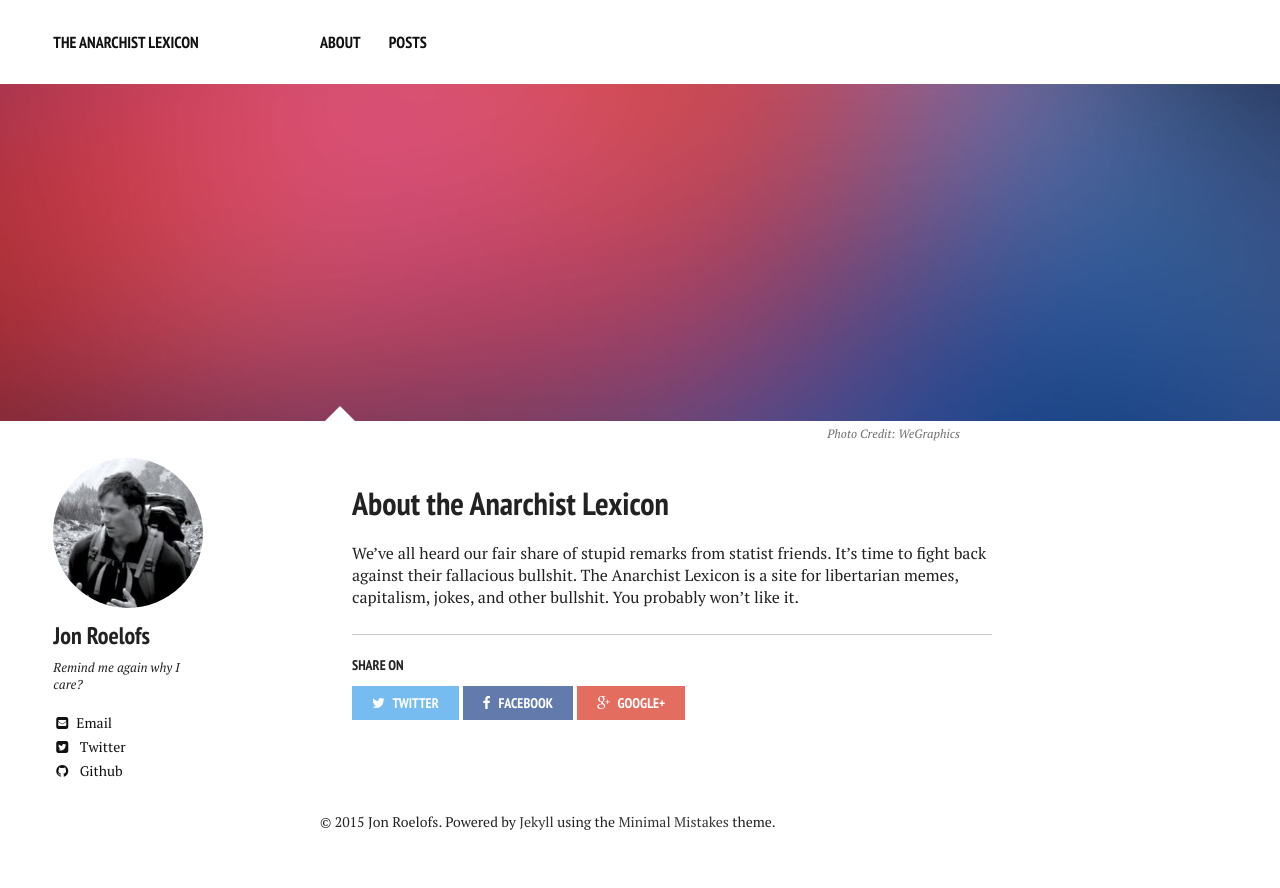
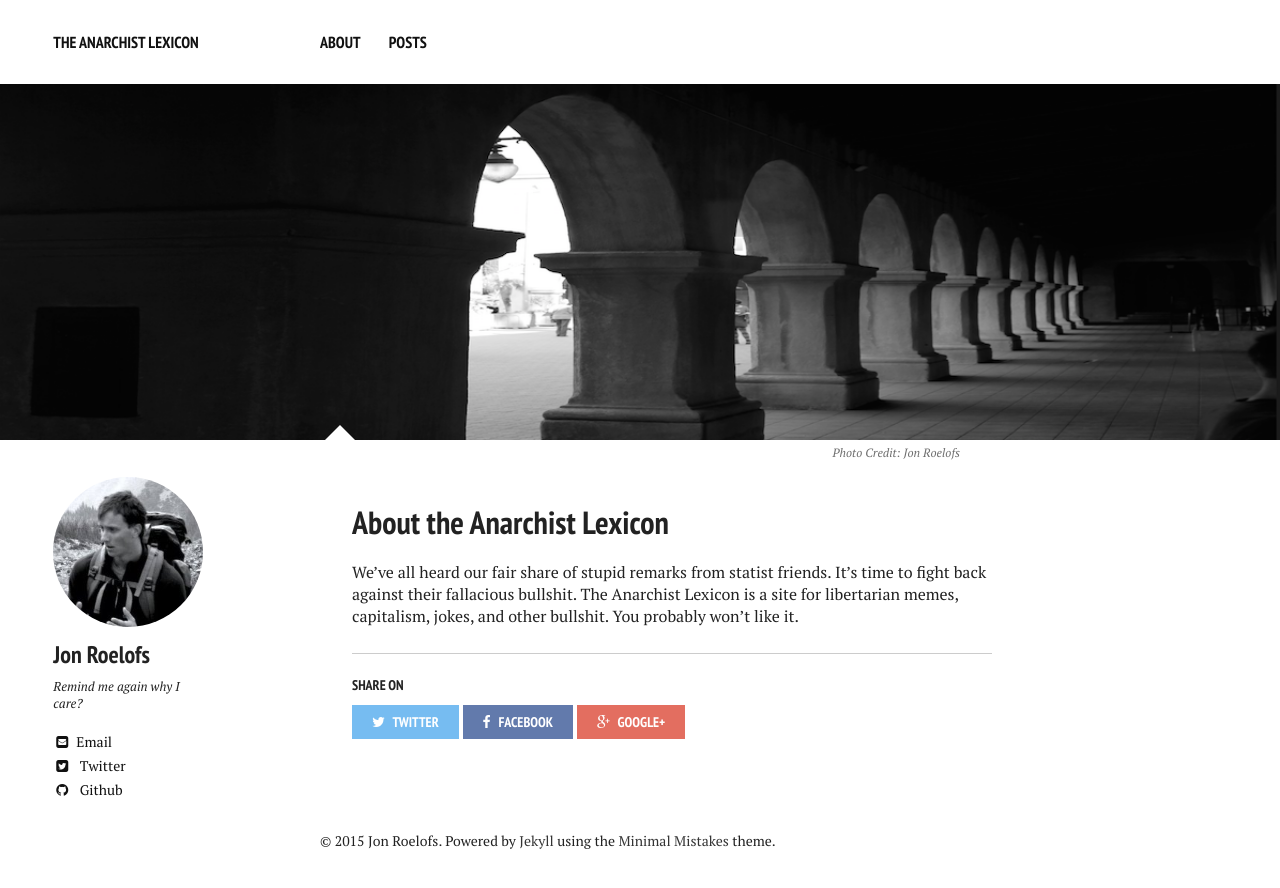
Before and after one commit to anarchistlexicon/anarchistlexicon.github.io, a Jekyll site: the page built from about/index.md, in a window 1280 px wide. Shown: the top 888 px of the page. Built offline with Jekyll 4.4.1, drawn with Linux system fonts in a browser that asks for light colours; nearby versions of some CDN libraries.

Commit message:
Add about image

```diff
--- a/about/index.md
+++ b/about/index.md
@@ -4,9 +4,8 @@
 tags: [about]
 comments: true
 image:
-  feature: sample-image-2.jpg
-  credit: WeGraphics
-  creditlink: http://wegraphics.net/downloads/free-ultimate-blurred-background-pack/
+  feature: about.png
+  credit: Jon Roelofs
 ---
 
 We've all heard our fair share of stupid remarks from statist friends. It's time to fight back against their fallacious bullshit. The Anarchist Lexicon is a site for libertarian memes, capitalism, jokes, and other bullshit. You probably won't like it.
```
Also changed, not shown: images/about.png (added).
